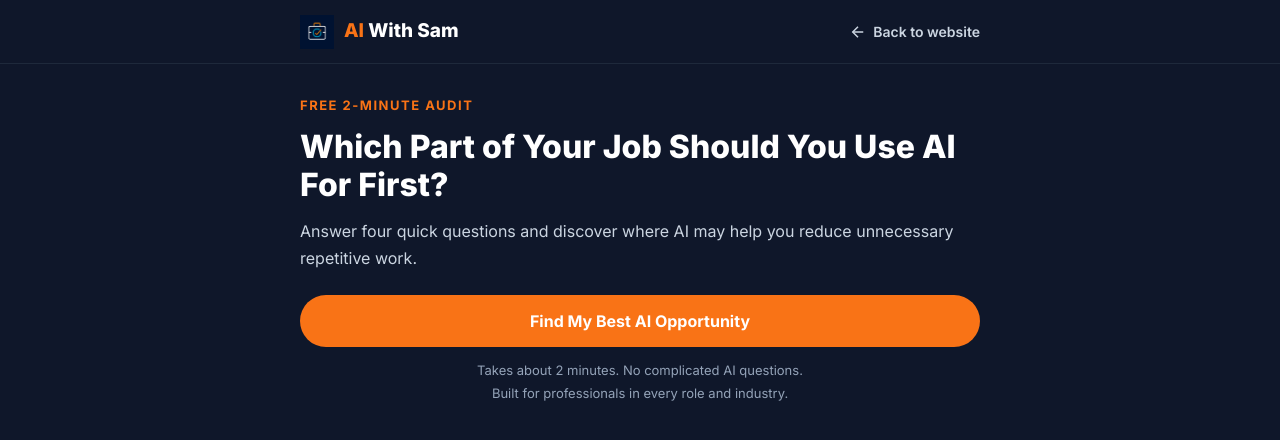
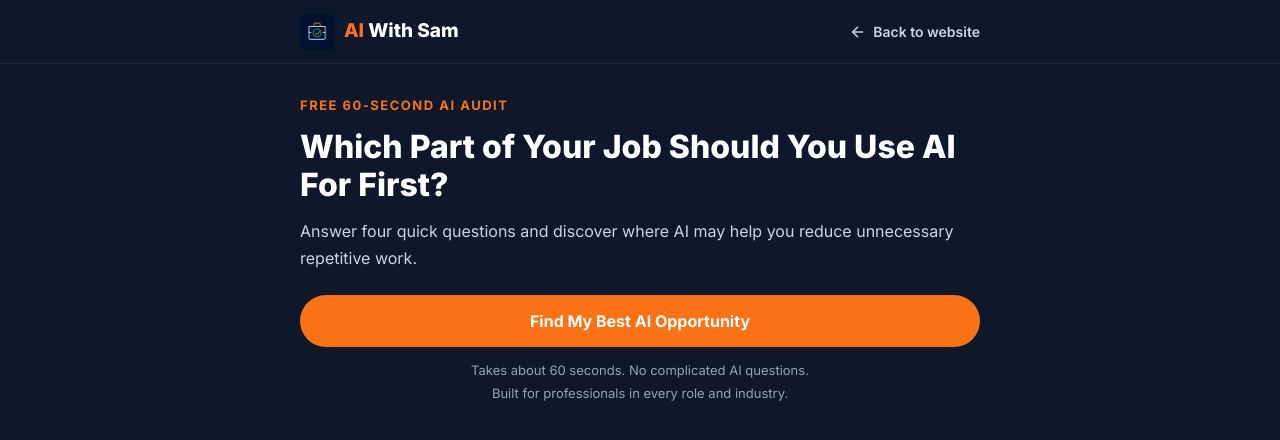
Before and after one commit to samkershner1234-aisk/ai-with-sam, a React (Vite) app: page /ai-time-waste-audit in a window 1280 px wide. Shown: the top 440 px of the page. Built offline with nearby package versions, Linux system fonts and the light colour scheme.

Commit message:
Update audit duration from 2 minutes to 60 seconds

```diff
--- a/src/pages/AiTimeWasteAudit.jsx
+++ b/src/pages/AiTimeWasteAudit.jsx
@@ -281,7 +281,7 @@ export default function AiTimeWasteAudit() {
       <Shell>
         {phase === "intro" && (
           <div>
-            <Eyebrow>Free 2-minute audit</Eyebrow>
+            <Eyebrow>Free 60-Second AI Audit</Eyebrow>
             <h1 style={{ fontSize: "32px", fontWeight: 800, color: T.white, margin: "0 0 14px", lineHeight: 1.2 }}>
               Which Part of Your Job Should You Use AI For First?
             </h1>
@@ -289,7 +289,7 @@ export default function AiTimeWasteAudit() {
               Answer four quick questions and discover where AI may help you reduce unnecessary repetitive work.
             </p>
             <PrimaryButton onClick={startAudit}>Find My Best AI Opportunity</PrimaryButton>
-            <p style={{ color: T.greyDim, fontSize: "13px", marginTop: "14px", textAlign: "center" }}>Takes about 2 minutes. No complicated AI questions.</p>
+            <p style={{ color: T.greyDim, fontSize: "13px", marginTop: "14px", textAlign: "center" }}>Takes about 60 seconds. No complicated AI questions.</p>
             <p style={{ color: T.greyDim, fontSize: "13px", marginTop: "4px", textAlign: "center" }}>Built for professionals in every role and industry.</p>
           </div>
         )}
```
